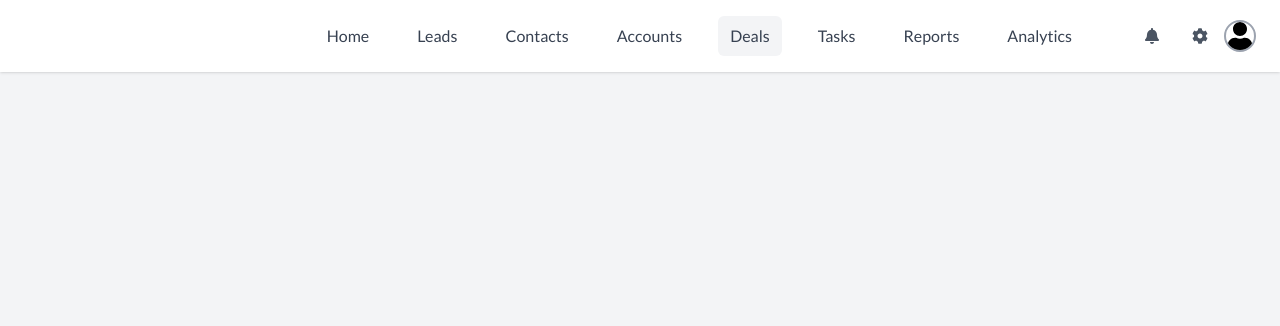
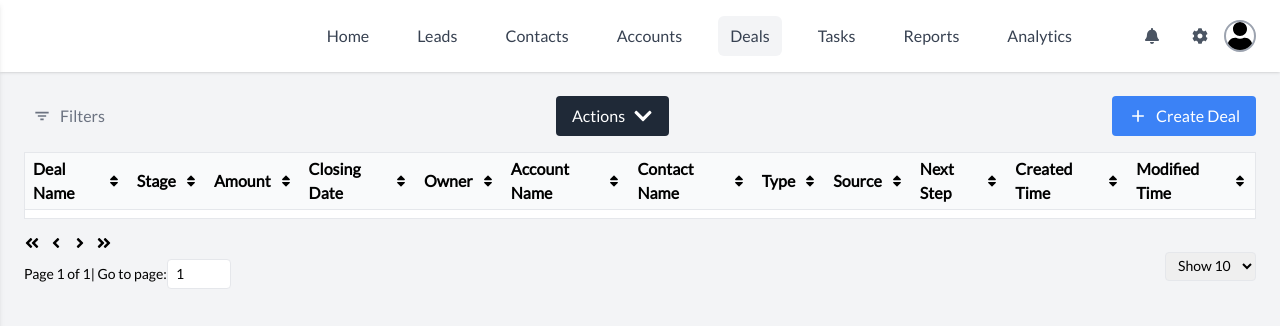
Before and after one commit to Musxeto/crm, a React (Vite) app in the folder frontend/crm/: page /deals in a window 1280 px wide. Shown: the top 326 px of the page. Built offline with nearby package versions, Linux system fonts and the light colour scheme.

Commit message:
deals page errors fixed

```diff
--- /dev/null
+++ b/frontend/crm/src/components/DealsTable.jsx
@@ -0,0 +1,28 @@
+import React from 'react';
+import PropTypes from 'prop-types';
+import Table from './Table';
+
+const DealsTable = ({ deals }) => {
+  const columns = React.useMemo(() => [
+    { Header: 'Deal Name', accessor: 'dealName' },
+    { Header: 'Stage', accessor: 'stage' },
+    { Header: 'Amount', accessor: 'amount' },
+    { Header: 'Closing Date', accessor: 'closingDate' },
+    { Header: 'Owner', accessor: 'owner' },
+    { Header: 'Account Name', accessor: 'accountName' },
+    { Header: 'Contact Name', accessor: 'contactName' },
+    { Header: 'Type', accessor: 'type' },
+    { Header: 'Source', accessor: 'source' },
+    { Header: 'Next Step', accessor: 'nextStep' },
+    { Header: 'Created Time', accessor: 'createdTime' },
+    { Header: 'Modified Time', accessor: 'modifiedTime' },
+  ], []);
+
+  return <Table columns={columns} data={deals} />;
+};
+
+DealsTable.propTypes = {
+  deals: PropTypes.array.isRequired,
+};
+
+export default DealsTable;
--- /dev/null
+++ b/frontend/crm/src/configs/dealsSidebarConfig.jsx
@@ -0,0 +1,41 @@
+export const dealsFiltersConfig = [
+    { key: 'touchedRecords', label: 'Touched Records' },
+    { key: 'untouchedRecords', label: 'Untouched Records' },
+    { key: 'recordAction', label: 'Record Action' },
+    { key: 'relatedRecordsAction', label: 'Related Records Action' },
+    { key: 'locked', label: 'Locked' },
+    { key: 'latestEmailStatus', label: 'Latest Email Status' },
+    { key: 'activities', label: 'Activities' },
+    { key: 'notes', label: 'Notes' },
+    { key: 'campaigns', label: 'Campaigns' },
+    { key: 'cadences', label: 'Cadences' }
+  ];
+
+  export const dealsFieldsConfig = [
+    { key: 'annualRevenue', label: 'Annual Revenue' },
+    { key: 'city', label: 'City' },
+    { key: 'company', label: 'Company' },
+    { key: 'country', label: 'Country' },
+    { key: 'createdBy', label: 'Created By' },
+    { key: 'createdTime', label: 'Created Time' },
+    { key: 'dateOfBirth', label: 'Date of Birth' },
+    { key: 'description', label: 'Description' },
+    { key: 'email', label: 'Email' },
+    { key: 'emailOptOut', label: 'Email Opt Out' },
+    { key: 'fax', label: 'Fax' },
+    { key: 'firstName', label: 'First Name' },
+    { key: 'industry', label: 'Industry' },
+    { key: 'lastName', label: 'Last Name' },
+    { key: 'leadOwner', label: 'Lead Owner' },
+    { key: 'leadStatus', label: 'Lead Status' },
+    { key: 'leadSource', label: 'Lead Source' },
+    { key: 'mailingCity', label: 'Mailing City' },
+    { key: 'mailingCountry', label: 'Mailing Country' },
+    { key: 'mailingState', label: 'Mailing State' },
+    { key: 'mailingStreet', label: 'Mailing Street' },
+    { key: 'mailingZip', label: 'Mailing Zip' },
+    { key: 'mobile', label: 'Mobile' },
+    { key: 'phone', label: 'Phone' },
+    { key: 'rating', label: 'Rating' },
+    { key: 'website', label: 'Website' }
+  ];
--- a/frontend/crm/src/mock-data/accountsdata.jsx
+++ b/frontend/crm/src/mock-data/dealsdata.jsx
@@ -1,5 +1,4 @@
-const accountsData = [
+const  dealsData = [
     { firstName: 'John', lastName: 'Doe', email: 'john.doe@example.com', phone: '123-456-7890', company: 'Acme Inc.', city: 'Metropolis', state: 'NY', country: 'USA', zipCode: '10001' },
   ];
-
-  export default accountsData;
+export default dealsData
--- a/frontend/crm/src/pages/Deals.jsx
+++ b/frontend/crm/src/pages/Deals.jsx
@@ -1,11 +1,50 @@
-import React from 'react'
+import React, { useState } from 'react';
+import { Link } from 'react-router-dom';
+import Sidebar from '../components/Sidebar';
+import DealsTable from '../components/DealsTable';
+import ActionsDropdown from '../components/ActionsDropdown';
+import { BiFilter, BiPlus } from 'react-icons/bi';
+import dealsData from '../mock-data/dealsdata';
+import { dealsFieldsConfig,dealsFiltersConfig } from '../configs/dealsSidebarConfig';
 
 const Deals = () => {
+  const [isSidebarOpen, setIsSidebarOpen] = useState(false);
+
+  const handleApplyFilters = (filters, filterValues) => {
+    // Handle filter application
+  };
+
   return (
-    <div>
+    <div className="flex">
+      <Sidebar
+        isOpen={isSidebarOpen}
+        toggleSidebar={() => setIsSidebarOpen(!isSidebarOpen)}
+        filtersConfig={dealsFiltersConfig}
+        fieldsConfig={dealsFieldsConfig}
+        onApplyFilters={handleApplyFilters}
+      />
+      <div className="flex-1 pt-6 pb-0 px-6 lg:max-w-full md:max-w-screen-md sm:max-w-screen-sm min-h-full">
+        <header className="flex items-center justify-between mb-4">
+          <button
+            onClick={() => setIsSidebarOpen(!isSidebarOpen)}
+            className="p-2 text-gray-500 hover:text-gray-700 flex items-center"
+          >
+            <BiFilter className="w-5 h-5 mr-2" />
+            Filters
+          </button>
+          <ActionsDropdown />
+          <Link
+            to="/deals/create-deal"
+            className="bg-blue-500 text-white px-4 py-2 rounded flex items-center"
+          >
+            <BiPlus className="w-5 h-5 mr-2" />
+            Create Deal
+          </Link>
+        </header>
+        <DealsTable deals={dealsData} /> {/* Pass your deals data */}
+      </div>
+    </div>
+  );
+};
 
-    </div>
-  )
-}
-
-export default Deals
+export default Deals;
```
